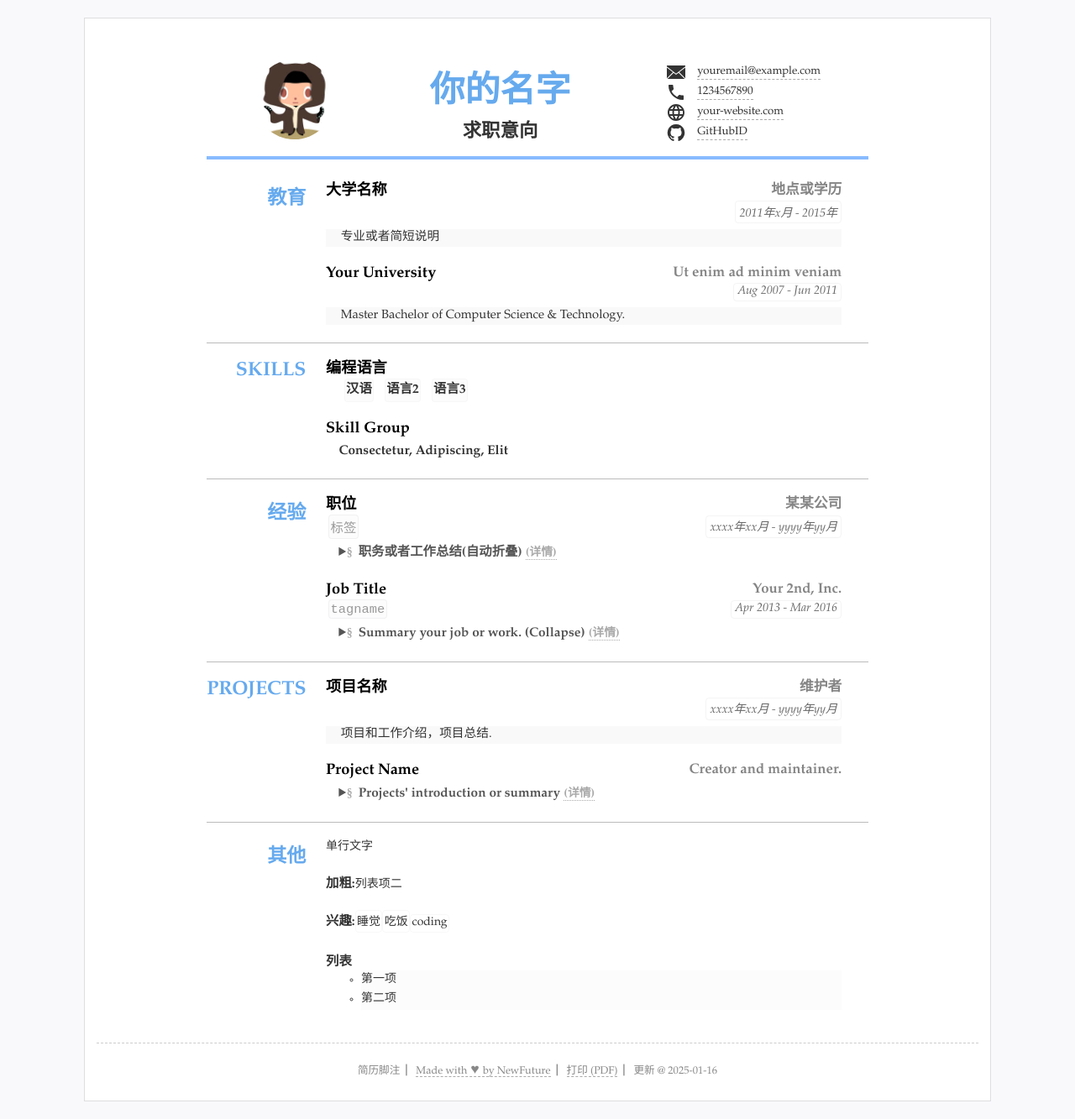
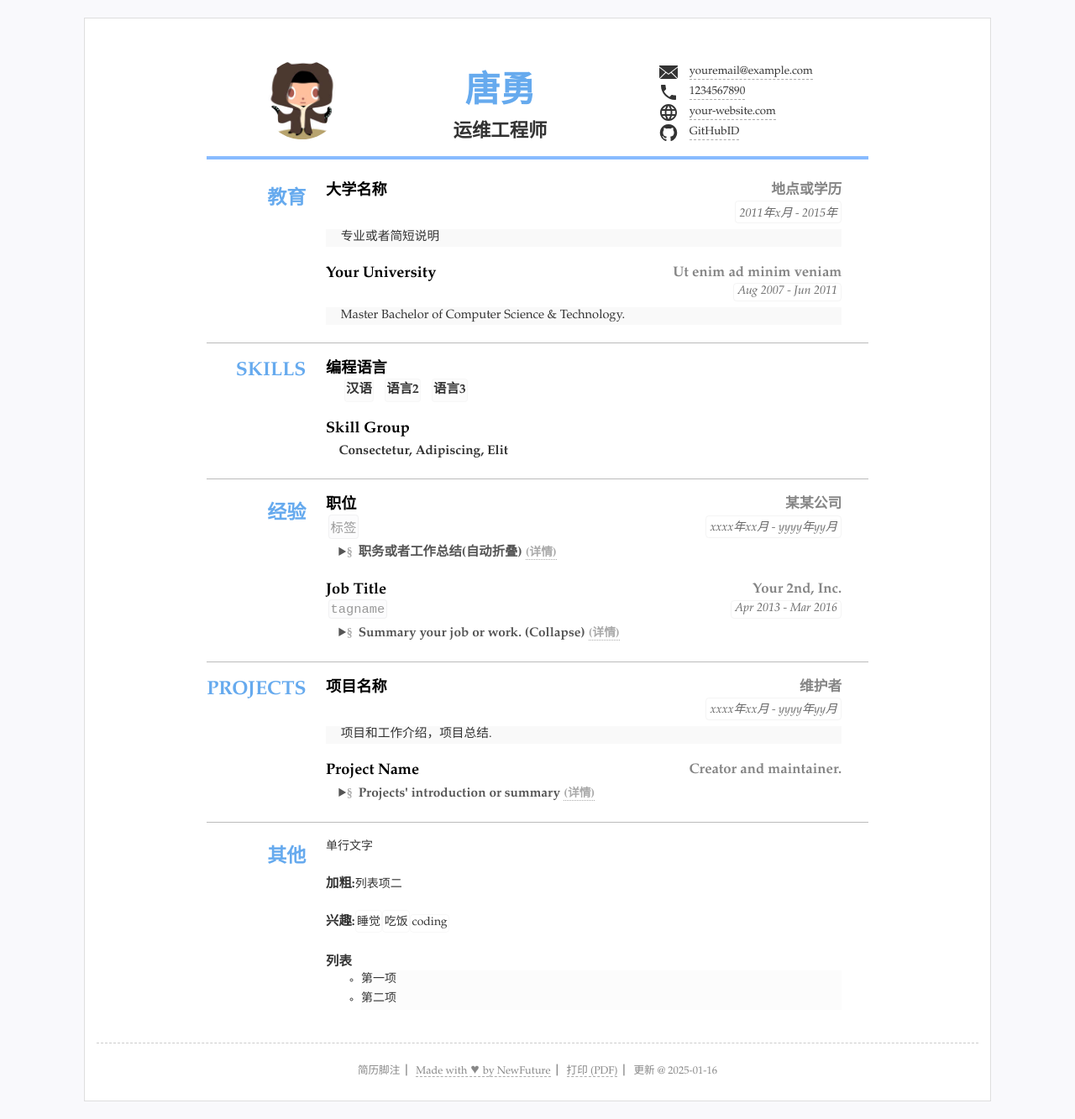
Before and after one commit to YogaTom/resume, a Jekyll site: the page built from index.html, in a window 1280 px wide. Shown: the whole page at 84% size. Built offline with Jekyll 4.4.1, drawn with Linux system fonts in a browser that asks for light colours.

Commit message:
Update resume.yml

```diff
--- a/_data/resume.yml
+++ b/_data/resume.yml
@@ -1,10 +1,10 @@
 # 数据格式可以为 yaml(文件以.yml结尾) 或者json(文件以.json结尾)
 # 如果YAML格式的数据请先检查格式是否有误，可选检查工具 http://www.yamllint.com
 
-title: "简历标题"
+title: "tom"
 lang: "zh" #语言设置 zh表示中文 en 表示英语
-name: "你的名字"
-jobtitle: "求职意向" #可空不显示
+name: "唐勇"
+jobtitle: "运维工程师" #可空不显示
 photo: "assets/img/photo.jpg" #照片可空，不显示
 
 #联系方式
```
